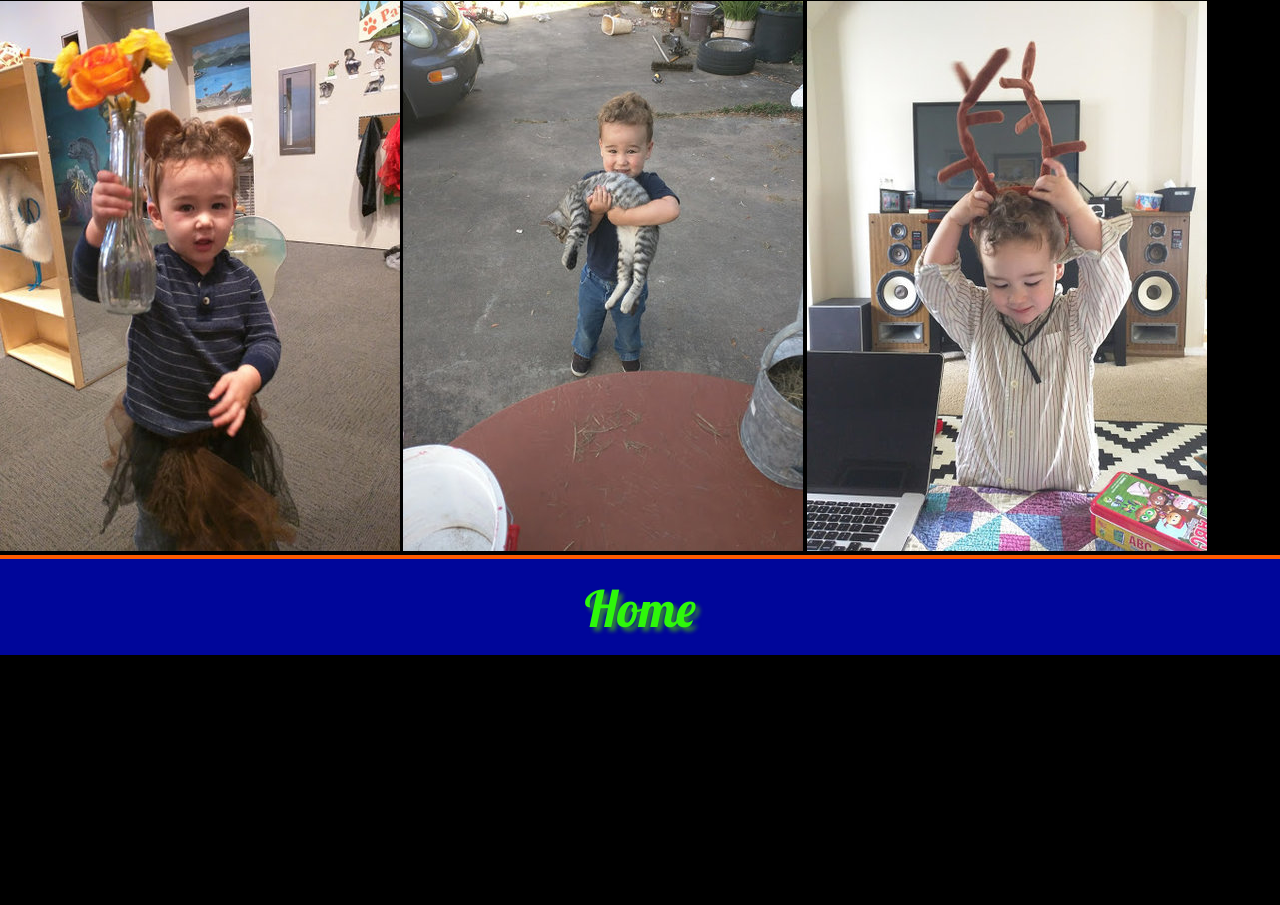
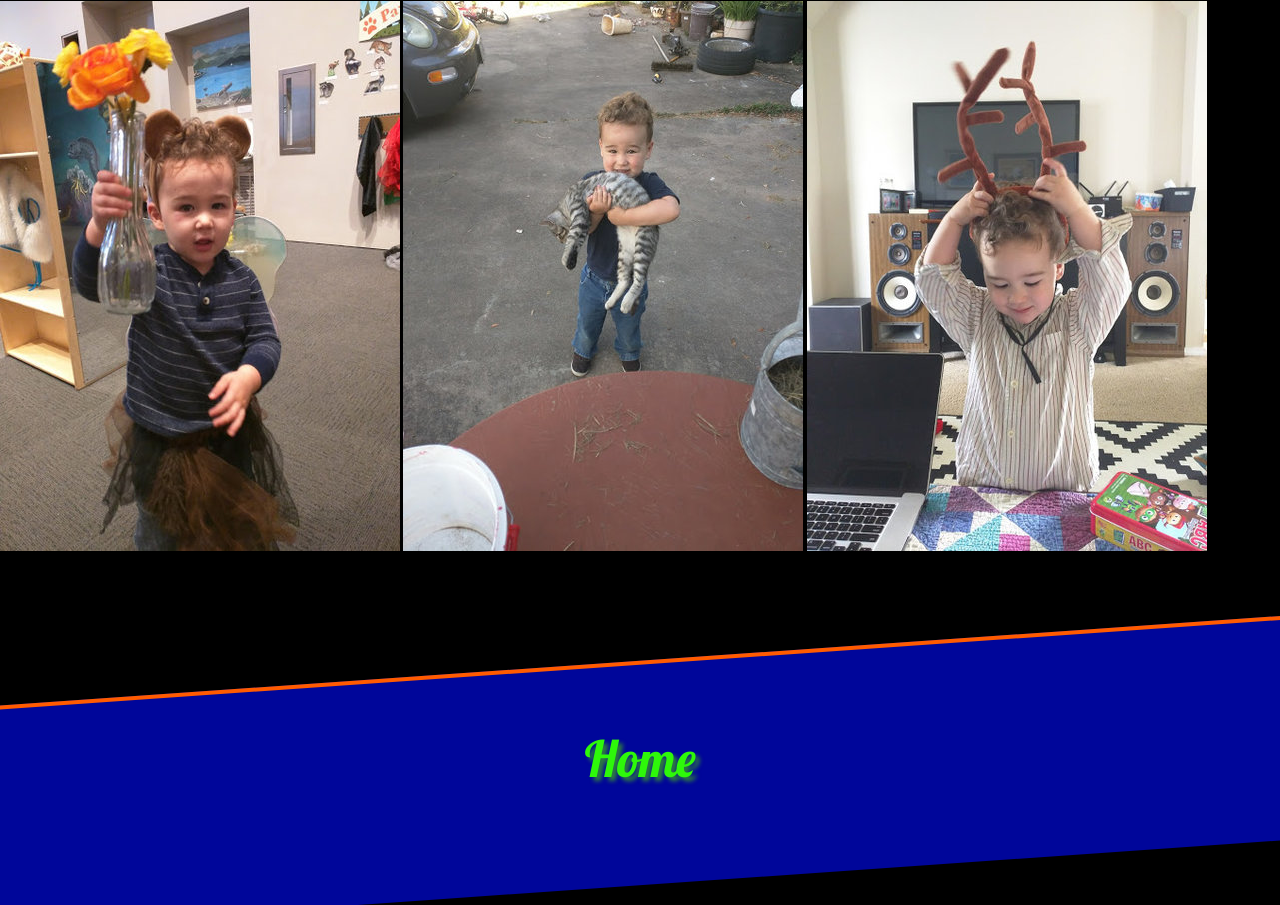
Before and after one commit to JessSchoon/JessSchoon.github.io, a plain HTML site: page pikchas.html in a window 1280 px wide. Shown: the part 1895-2800 px from the top of the page. Before the commit the page ends 2554 px from the top, so only its background shows below. Drawn offline with nearby package versions, Linux system fonts and the light colour scheme.

Commit message:
some things

```diff
--- a/pikchas.html
+++ b/pikchas.html
@@ -11,6 +11,7 @@
 
 <body>
   <header>
+      <div class="container">
         <div class="header-left"><h1><a href="index.html">Jess Schoonmaker</a></h1></div>
         <div class="header-right">
             <ul style="list-style: none;">
@@ -19,6 +20,7 @@
     					<li><a href="FamilyWords.html">Family Updates </a></li>
     					<li><a href="Coding.html">Coding </a> </li>
             </ul>
+        </div>
       </div>
   </header>
 <div id="imagelist">
--- a/style.css
+++ b/style.css
@@ -45,8 +45,8 @@ display: flex;
 justify-content: space-between;
 align-items: center;
 z-index: 0;
+}
 
-}
 header::before {
   z-index: -1;
   content: '';
@@ -59,8 +59,8 @@ header::before {
   border-bottom: 4px solid #FF5B00;
   transform: rotate(-4deg);
   -webkit-transform: rotate(-4deg);
+}
 
-}
 .header-left {
   float: left;
 }
@@ -129,18 +129,40 @@ text-align: center;
   width: 250px;
 }
 
+footer::before {
+  content: '';
+  position: absolute;
+  left: -5%;
+  top: 53%;
+  height: 110%;
+  width: 110%;
+  background: #00069A;
+  border-top: 4px solid #FF5B00;
+  transform: rotate(-4deg);
+  -webkit-transform: rotate(-4deg);
+  z-index: -1;
+}
+
 footer {
-background: #00069A;
-height: 100px;
-border-top: 4px solid #FF5B00;
+position: relative;
+text-align: center;
+height: 200px;
+text-shadow: 4px 4px 4px #5B7853;
+display: block;
+justify-content: space-between;
+align-items: center;
+z-index: 0;
 }
+
+
 
 footer a {
 font-size: 50px;
 color: #2EF80A;
 text-shadow: 4px 4px 4px #307F3D;
-display: block;
+display: inline-block;
 text-align: center;
 line-height: 100px;
 text-decoration: none;
+padding: 12%;
 }
```
Lines whose indentation alone changed are shown as unchanged.
